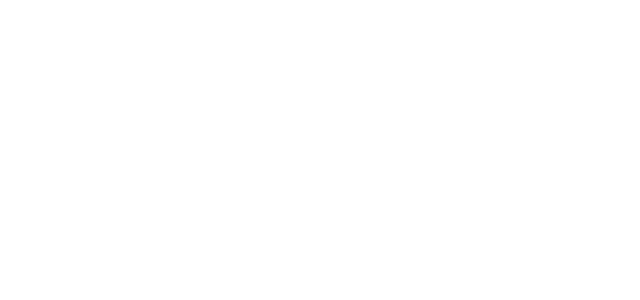
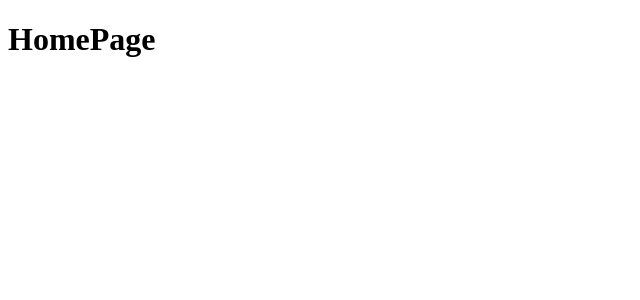
Before and after one commit to glovas96/weather-dashboard, a React (Vite) app: page / in a window 1280 px wide. Shown: the top 300 px of the page, without its empty margins (0-640 px from the left). Built offline with nearby package versions, Linux system fonts and the light colour scheme.

Commit message:
feat: add basic pages with routing

```diff
--- a/package.json
+++ b/package.json
@@ -11,7 +11,8 @@
   },
   "dependencies": {
     "react": "^19.2.0",
-    "react-dom": "^19.2.0"
+    "react-dom": "^19.2.0",
+    "react-router-dom": "^7.11.0"
   },
   "devDependencies": {
     "@eslint/js": "^9.39.1",
--- a/src/App.jsx
+++ b/src/App.jsx
@@ -1,9 +1,18 @@
+import { BrowserRouter, Routes, Route } from "react-router-dom";
+import HomePage from "./pages/HomePage";
+import CityPage from "./pages/CityPage";
+import SearchPage from "./pages/SearchPage";
+
 function App() {
-
   return (
-    <>
-    </>
-  )
+    <BrowserRouter>
+      <Routes>
+        <Route path="/" element={<HomePage />} />
+        <Route path="/city/:id" element={<CityPage />} />
+        <Route path="/search" element={<SearchPage />} />
+      </Routes>
+    </BrowserRouter>
+  );
 }
 
-export default App
+export default App;
--- /dev/null
+++ b/src/pages/CityPage.jsx
@@ -0,0 +1,5 @@
+function CityPage() {
+    return <h1>CityPage</h1>;
+}
+
+export default CityPage;
--- /dev/null
+++ b/src/pages/HomePage.jsx
@@ -0,0 +1,5 @@
+function HomePage() {
+    return <h1>HomePage</h1>;
+}
+
+export default HomePage;
--- /dev/null
+++ b/src/pages/SearchPage.jsx
@@ -0,0 +1,5 @@
+function SearchPage() {
+    return <h1>SearchPage</h1>;
+}
+
+export default SearchPage;
```
Also changed, not shown: 1 other file (tests, documents, lock files or other folders).
